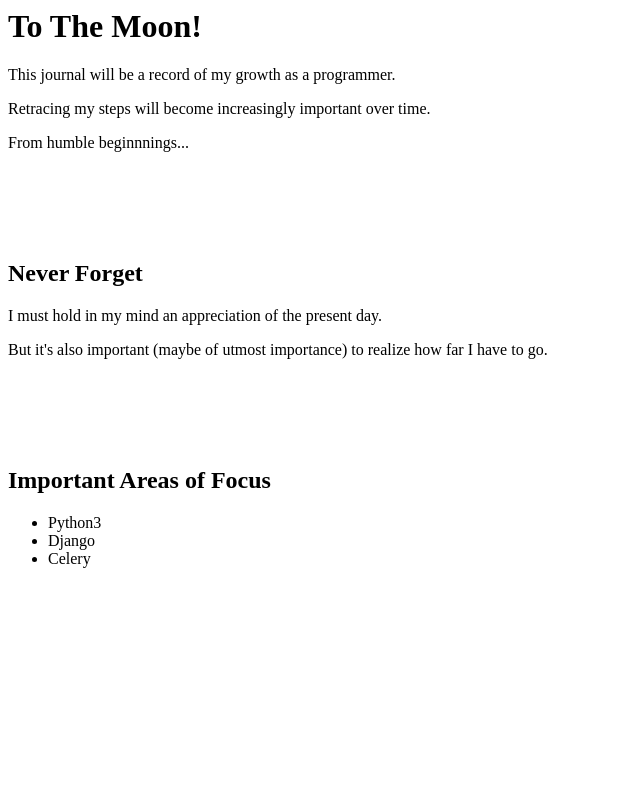
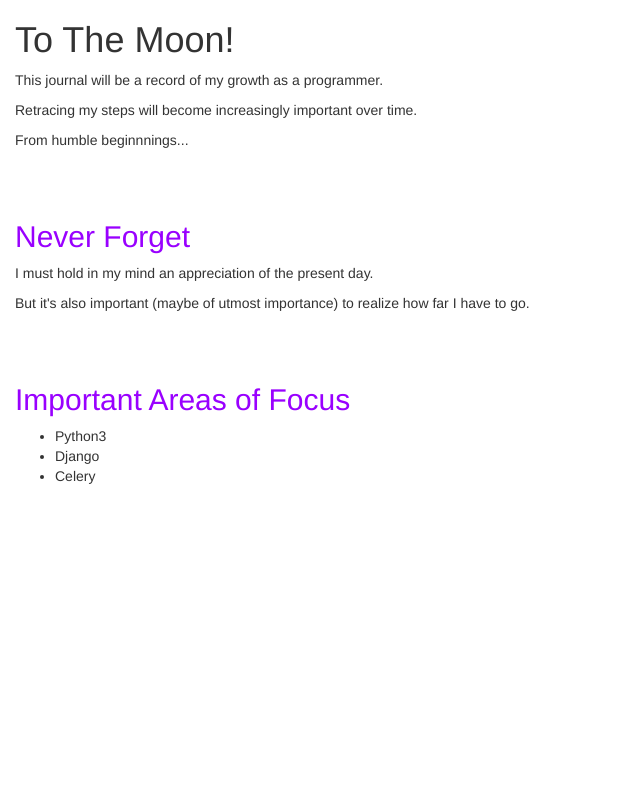
Before and after one commit to andrewsGetPurple/my-first-blog, a Django app: page / in a window 1280 px wide. Shown: the whole page, without its empty margins (0-640 px from the left). Run offline with Django 3.2, Linux system fonts and the light colour scheme; data that the repository does not hold is empty; some libraries are stand-ins or nearby versions.

Commit message:
Added CSS file to style the web page.

```diff
--- /dev/null
+++ b/blog/static/css/blog.css
@@ -0,0 +1,14 @@
+h2 a {
+  color: #0099ff;
+  font-family: 'Lobster';
+}
+
+h2 {
+  color: #9900ff;
+
+}
+
+body {
+  padding-left: 15px;
+
+}
--- a/blog/templates/blog/post_list.html
+++ b/blog/templates/blog/post_list.html
@@ -1,6 +1,11 @@
+{% load staticfiles %}
 <html>
   <head>
     <title>Andrew's Journey Into The World Of Machines</title>
+    <link rel="stylesheet" href="//maxcdn.bootstrapcdn.com/bootstrap/3.2.0/css/bootstrap.min.css">
+    <link rel="stylesheet" href="//maxcdn.bootstrapcdn.com/bootstrap/3.2.0/css/bootstrap-theme.min.css">
+    <link rel="stylesheet" href="{% static 'css/blog.css' %}">
+    <link href="http://fonts.googleapis.com/css?family=Lobster&subset=latin,latin-ext" rel="stylesheet" type="text/css">
   </head>
   <body>
     <h1>To The Moon!</h1>
@@ -9,7 +14,7 @@
     <p>From humble beginnnings...</p>
 
     <br></br>
-    <br></br>
+
 
     <h2>Never Forget</h2>
     <p>I must hold in my mind an appreciation of the present day.</p>
@@ -17,7 +22,7 @@
 
 
     <br></br>
-    <br></br>
+
 
     <h2>Important Areas of Focus</h2>
     <ul>
@@ -25,12 +30,16 @@
       <li>Django</li>
       <li>Celery</li>
     </ul>
+    <br></br>
+
 
     {% for post in posts %}
       <div>
+        <h2><a href="">{{ post.title }}</a></h2>
         <p>published: {{ post.published_date }}</p>
-        <h2><a href="">{{ post.title }}</a></h2>
         <p>{{ post.text|linebreaks }}</p>
+        <br></br>
+
 
       </div>
     {% endfor %}
```
